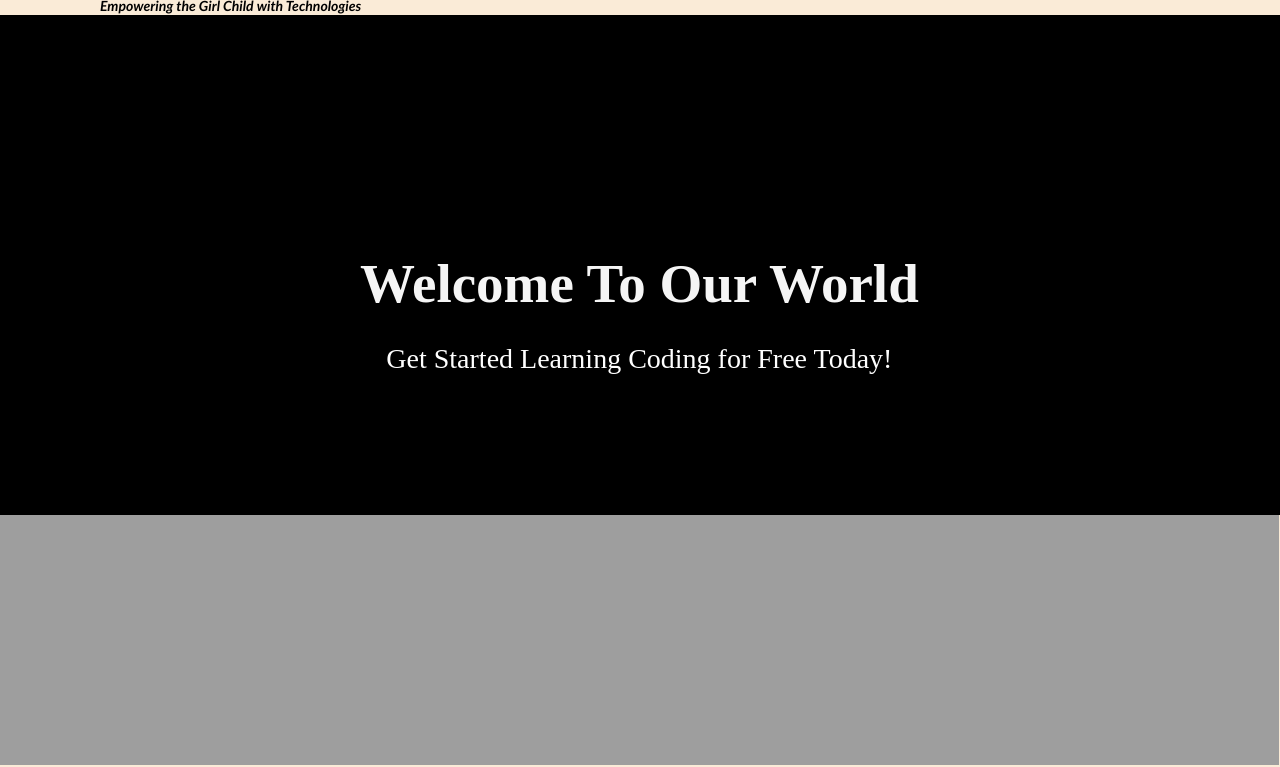
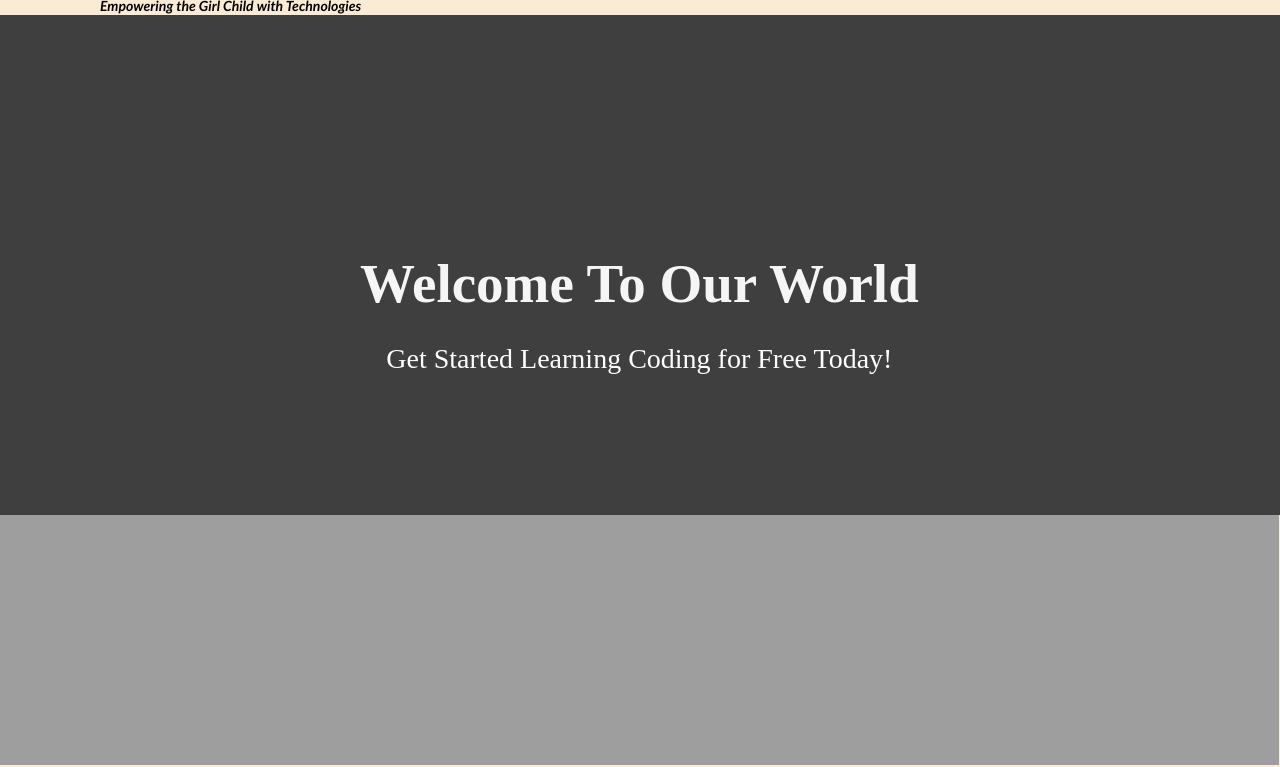
Before and after one commit to phirstchild/Sapphire, a plain HTML site: page index.html in a window 1280 px wide. Shown: the part 48-815 px from the top of the page. Drawn offline with Linux system fonts and the light colour scheme; the site is published under a folder, as on GitHub Pages, so addresses that start at the root find nothing.

Commit message:
Landing Page

```diff
--- a/style.css
+++ b/style.css
@@ -64,7 +64,7 @@ body {
   height: 53px;
 }
 .cont-2img {
-  background-image: url(/images/back\ grd\ img.jpg);
+  background-image: url(images/back\ grd\ img.jpg);
   height: 500px;
   background-size: cover;
   opacity: 0.4;
```
